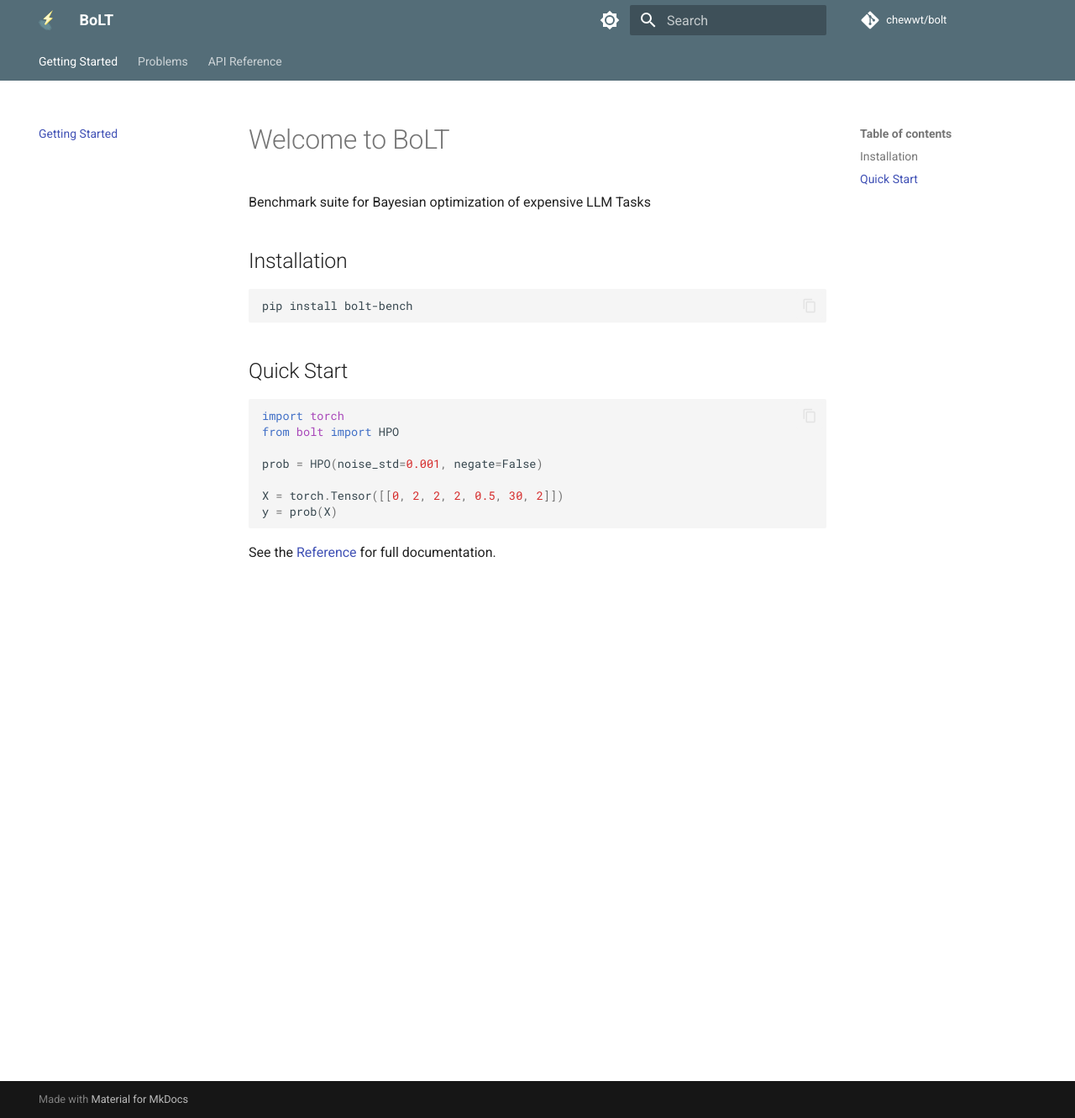
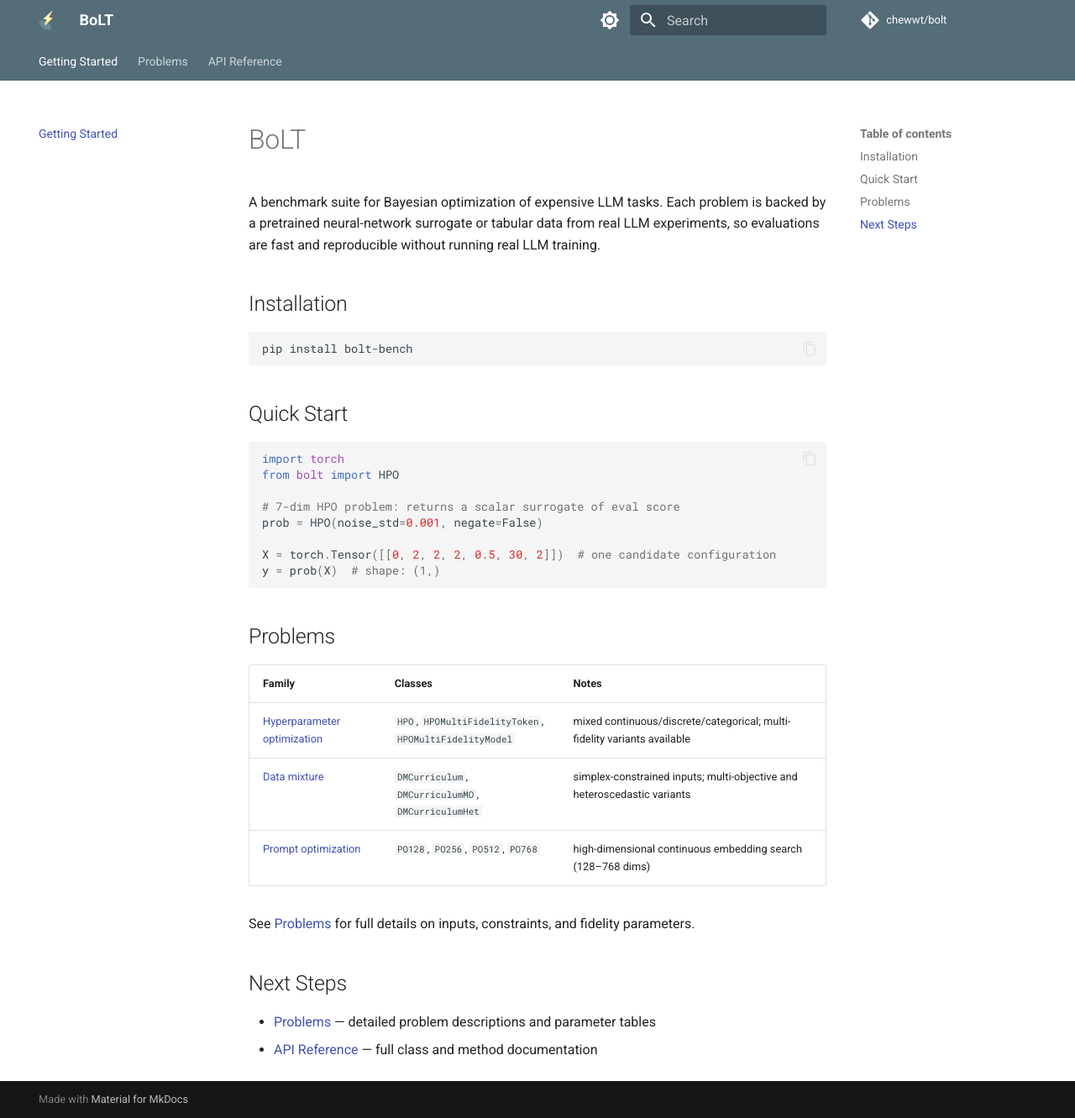
Before and after one commit to chewwt/bolt, an MkDocs documentation site: the page built from docs/index.md, in a window 1280 px wide and 1331 px high. Shown: the whole window at 84% size. Built offline with MkDocs 1.6.1 and Material for MkDocs 9.7.7, drawn with Linux system fonts in a browser that asks for light colours; comment, search, counter and statistics services are not loaded.

Commit message:
update docs

````diff
--- a/docs/index.md
+++ b/docs/index.md
@@ -1,6 +1,6 @@
-# Welcome to BoLT
+# BoLT
 
-Benchmark suite for Bayesian optimization of expensive LLM Tasks
+A benchmark suite for Bayesian optimization of expensive LLM tasks. Each problem is backed by a pretrained neural-network surrogate or tabular data from real LLM experiments, so evaluations are fast and reproducible without running real LLM training.
 
 ## Installation
 
@@ -14,11 +14,24 @@
 import torch
 from bolt import HPO
 
+# 7-dim HPO problem: returns a scalar surrogate of eval score
 prob = HPO(noise_std=0.001, negate=False)
 
-X = torch.Tensor([[0, 2, 2, 2, 0.5, 30, 2]])
-y = prob(X)
-
+X = torch.Tensor([[0, 2, 2, 2, 0.5, 30, 2]])  # one candidate configuration
+y = prob(X)  # shape: (1,)
 ```
 
-See the [Reference](api/index.md) for full documentation.
+## Problems
+
+| Family | Classes | Notes |
+|---|---|---|
+| [Hyperparameter optimization](api/hpo.md) | `HPO`, `HPOMultiFidelityToken`, `HPOMultiFidelityModel` | mixed continuous/discrete/categorical; multi-fidelity variants available |
+| [Data mixture](api/dm.md) | `DMCurriculum`, `DMCurriculumMO`, `DMCurriculumHet` | simplex-constrained inputs; multi-objective and heteroscedastic variants |
+| [Prompt optimization](api/po.md) | `PO128`, `PO256`, `PO512`, `PO768` | high-dimensional continuous embedding search (128–768 dims) |
+
+See [Problems](problems.md) for full details on inputs, constraints, and fidelity parameters.
+
+## Next Steps
+
+- [Problems](problems.md) — detailed problem descriptions and parameter tables
+- [API Reference](api/index.md) — full class and method documentation
````
Also changed, not shown: README.md (+4 -0 lines).
